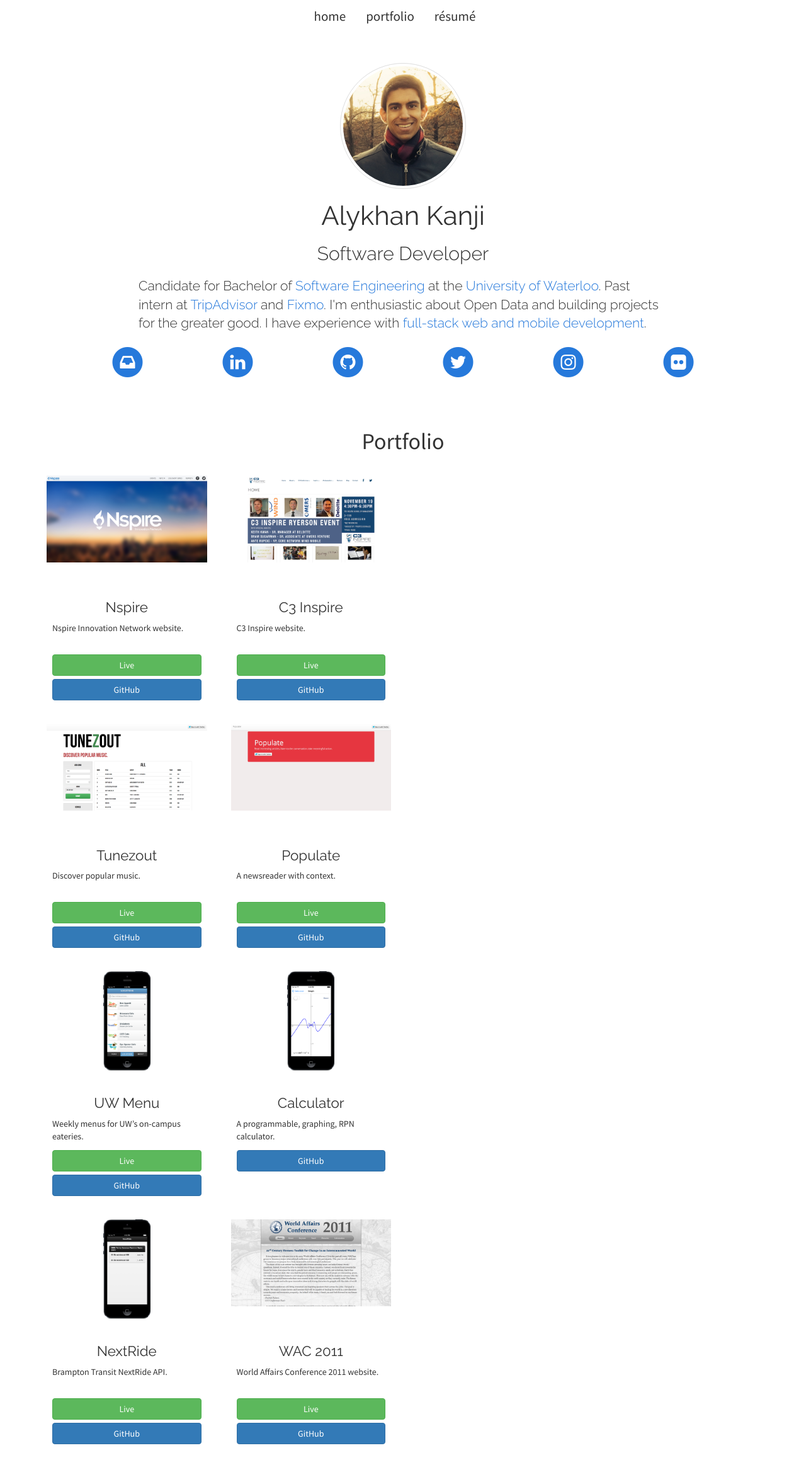
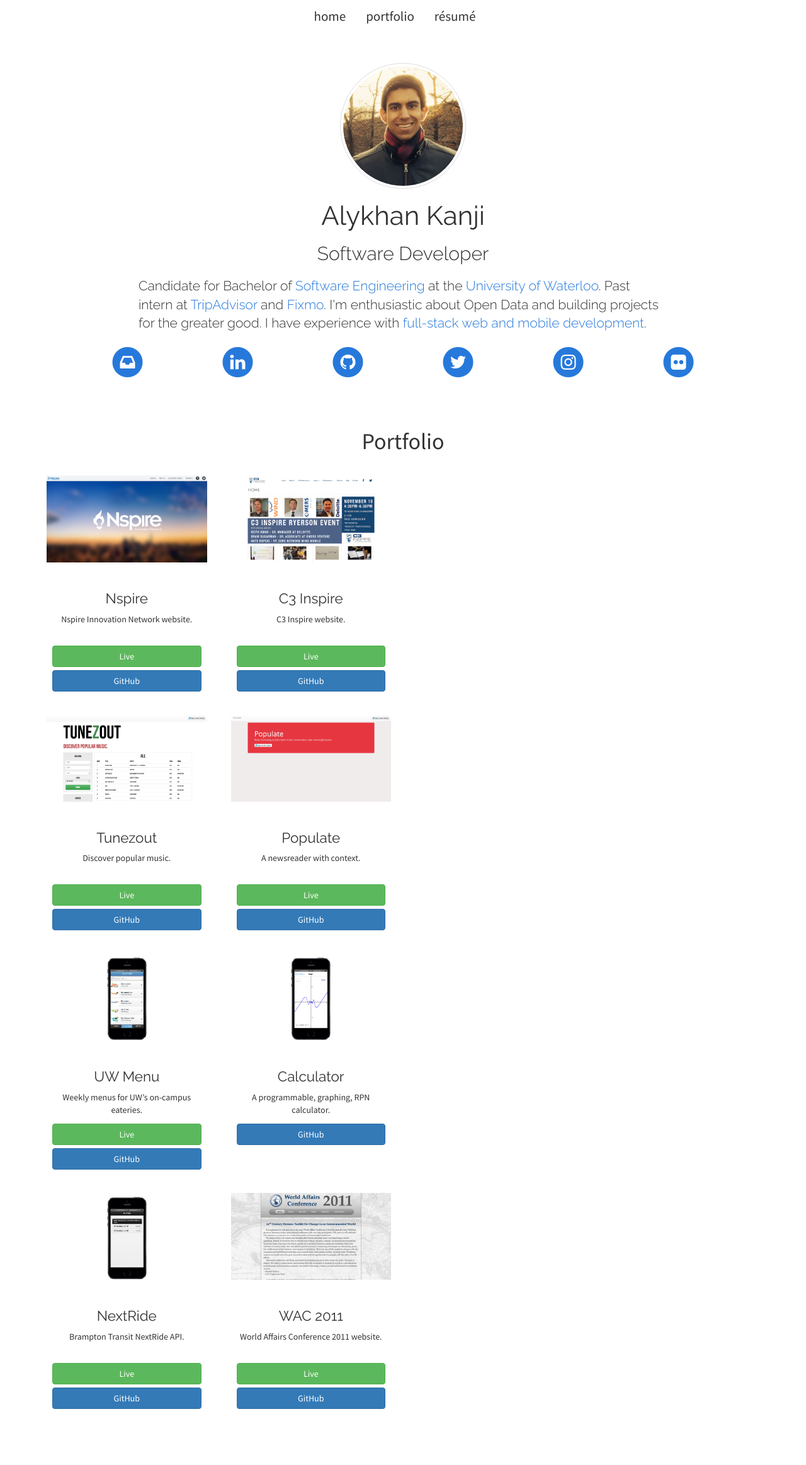
Before and after one commit to alykhank/alykhank.github.io, a Jekyll site: the page built from index.html, in a window 1280 px wide. Shown: the whole page at 63% size. Built offline with Jekyll 4.4.1, drawn with Linux system fonts in a browser that asks for light colours; nearby versions of some CDN libraries; Markdown is read by kramdown in place of the engine named in the settings; comment, search, counter and statistics services are not loaded; after the commit the page ends 2270 px from its top, so only the background shows below that.

Commit message:
Update device images, realign portfolio thumbs

```diff
--- a/_includes/portfolio.html
+++ b/_includes/portfolio.html
@@ -10,8 +10,8 @@
 					<img src="img/{{ p.thumbnail }}.png" alt="{{ p.title }}" {% if p.thumbnail_tall %}width="75"{% endif %} class="img-responsive center-block">
 				</div>
 				{% endif %}
-				<div class="caption">
-					<h3 class="text-center thumbnail-title">{{ p.title }}</h3>
+				<div class="text-center caption">
+					<h3 class="thumbnail-title">{{ p.title }}</h3>
 					<p class="thumbnail-caption">{{ p.caption }}</p>
 					{% if p.live %}
 					<a href="{{ p.live }}" target="_blank" class="btn btn-success btn-block">Live</a>
--- a/css/styles.css
+++ b/css/styles.css
@@ -64,12 +64,20 @@
 }
 
 @media only screen and (min-width: 768px) and (max-width: 991px) {
+	.thumbnail-img {
+		min-height: 11em;
+	}
+
 	.thumbnail-caption {
-		min-height: 4em;
+		min-height: 5em;
 	}
 }
 
 @media only screen and (min-width: 992px) and (max-width: 1199px) {
+	.thumbnail-img {
+		min-height: 11em;
+	}
+
 	.thumbnail-caption {
 		min-height: 3em;
 	}
@@ -77,7 +85,7 @@
 
 @media only screen and (min-width: 1200px) {
 	.thumbnail-img {
-		min-height: 12em;
+		min-height: 11em;
 	}
 
 	.thumbnail-caption {
```
Also changed, not shown: img/calculator.png, img/nextride.png, img/uwmenu.png.
